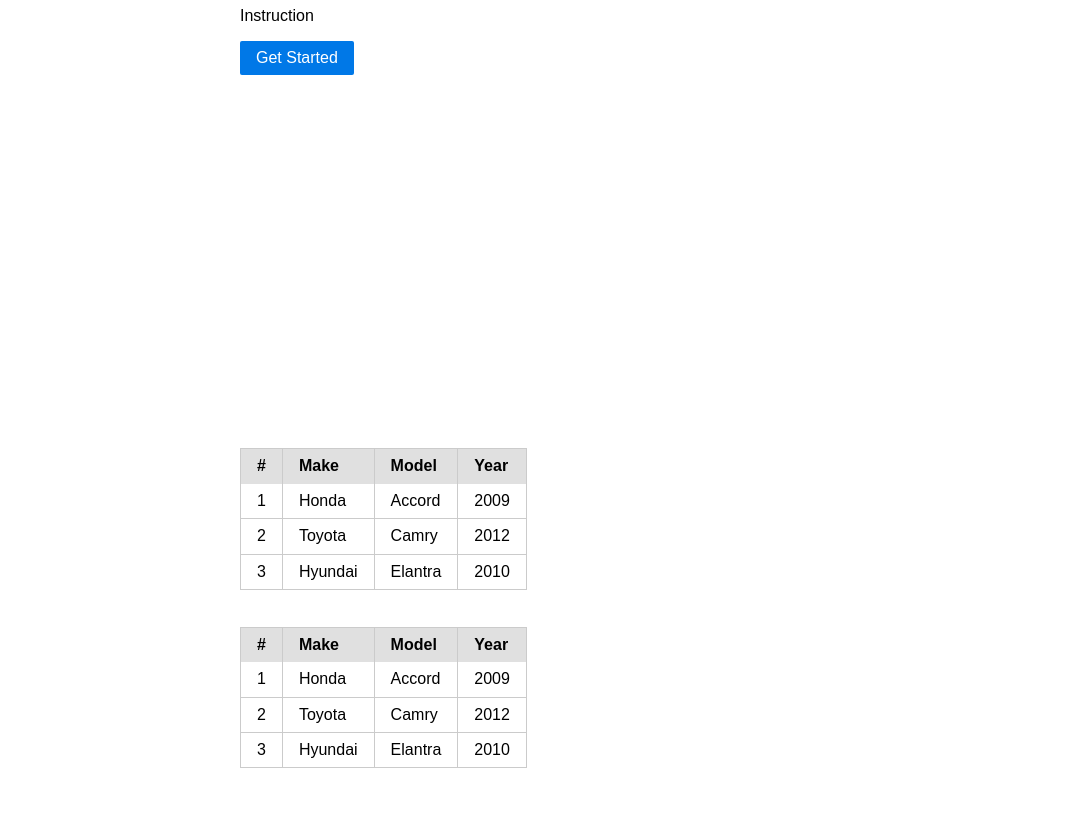
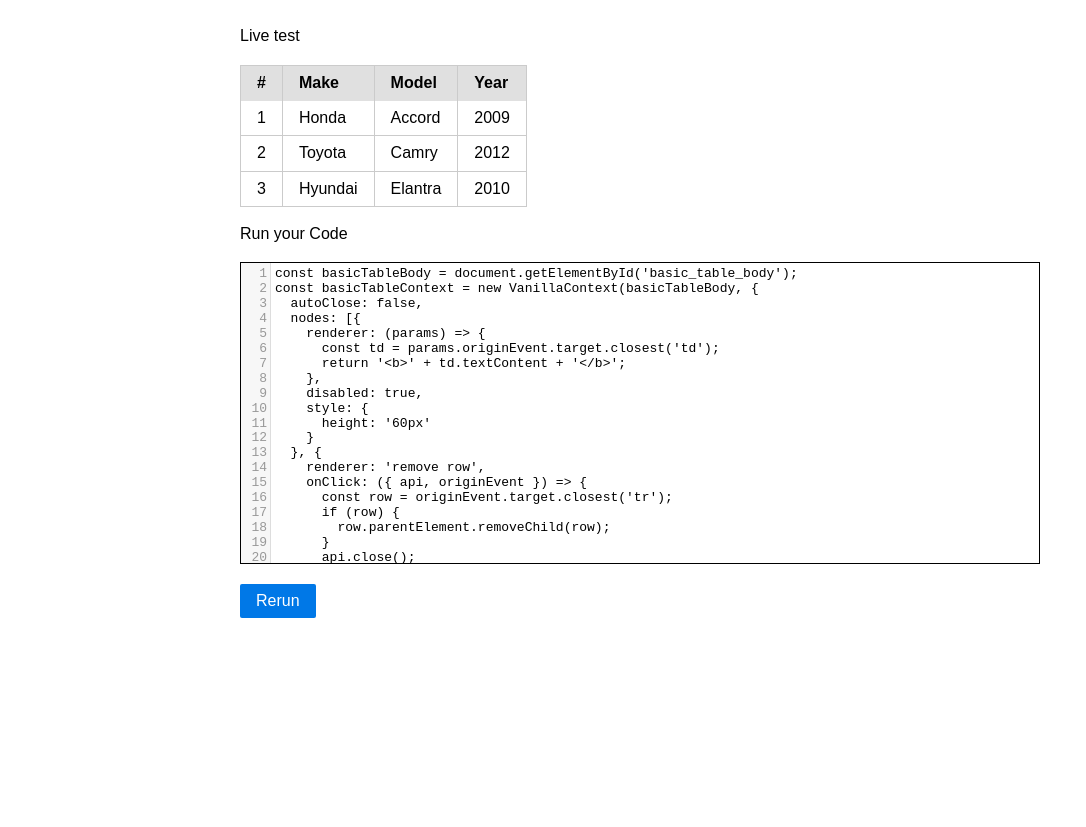
Before and after one commit to winetree94/VanillaContextMenu, a website built with webpack: page docs/index.html in a window 1280 px wide. Shown: the part 73-900 px from the top of the page, without its empty margins (0-1086 px from the left). Before the commit the page ends 841 px from the top, so only its background shows below. Built offline with nearby package versions, Linux system fonts and the light colour scheme.

Commit message:
commit docs

```diff
--- a/docs/index.html
+++ b/docs/index.html
@@ -6,6 +6,8 @@
   <meta name="viewport" content="width=device-width, initial-scale=1.0">
   <meta http-equiv="X-UA-Compatible" content="ie=edge">
   <title>Vanilla Context Menu</title>
+  <script src="https://cdnjs.cloudflare.com/ajax/libs/codemirror/5.58.2/codemirror.min.js"></script>
+  <link rel="stylesheet" href="https://cdnjs.cloudflare.com/ajax/libs/codemirror/5.32.0/codemirror.min.css" />
   <link rel="stylesheet" href="https://unpkg.com/purecss@1.0.1/build/pure-min.css">
   <link rel="stylesheet" href="https://unpkg.com/purecss@1.0.1/build/grids-responsive-min.css">
 <link href="vanilla-context.min.css" rel="stylesheet"><script type="text/javascript" src="vanilla-context.min.js"></script></head>
@@ -18,22 +20,14 @@
     </div>
   </div>
 
-  <div class="splash-container">
-    <div class="splash" style="max-width: 800px; margin: auto auto; height: 500px;">
-      <h1 class="splash-head">Big Bold Text</h1>
-      <p class="splash-subhead">
-        Instruction
-      </p>
-      <p>
-        <a href="http://purecss.io" class="pure-button pure-button-primary">Get Started</a>
-      </p>
-    </div>
+  <div class="content-wrapper" style="max-width:800px; margin: auto auto;">
+    <div class="content" style="margin-top: 100px;">
+
+      <div>
+        Live test
       </div>
 
-  <div class="content-wrapper" style="max-width:800px; margin: auto auto;">
-    <div class="content">
-
-      <table id="basic_table" class="pure-table pure-table-bordered">
+      <table id="basic_table" class="pure-table pure-table-bordered" style="margin-top: 20px;">
         <thead>
           <tr>
             <th>#</th>
@@ -66,8 +60,13 @@
           </tr>
         </tbody>
       </table>
-
-      <script>
+      <br>
+      <div>
+        Run your Code
+      </div>
+      <br>
+      <div style="border: black 1px solid;">
+        <textarea id="editor" style="height: 200px">
 const basicTableBody = document.getElementById('basic_table_body');
 const basicTableContext = new VanillaContext(basicTableBody, {
   autoClose: false,
@@ -133,66 +132,28 @@
     }]
   }]
 });
+        </textarea>
+        <script>
+          var textarea = document.getElementById('editor');
+          var editor = CodeMirror.fromTextArea(textarea, {
+            lineNumbers: true,
+            lineWrapping: true,
+            mode: "javascript",
+            val: textarea.value
+          });
+
+          eval(editor.getValue());
         </script>
+      </div>
 
-      <br><br>
-
-
-      <table id="basic_table2" class="pure-table pure-table-bordered">
-        <thead>
-          <tr>
-            <th>#</th>
-            <th>Make</th>
-            <th>Model</th>
-            <th>Year</th>
-          </tr>
-        </thead>
-
-        <tbody>
-          <tr>
-            <td>1</td>
-            <td>Honda</td>
-            <td>Accord</td>
-            <td>2009</td>
-          </tr>
-
-          <tr>
-            <td>2</td>
-            <td>Toyota</td>
-            <td>Camry</td>
-            <td>2012</td>
-          </tr>
-
-          <tr>
-            <td>3</td>
-            <td>Hyundai</td>
-            <td>Elantra</td>
-            <td>2010</td>
-          </tr>
-        </tbody>
-      </table>
-
+      <div style="margin-top: 20px;">
         <script>
-      // const basic_table2 = document.getElementById('basic_table2');
-      // const basicTableContext2 = new VanillaContext(basic_table2, (e) => {
-      //   return [
-      //     {renderer: () => ('add')},
-      //     {
-      //       renderer: () => ('delete'),
-      //       onClick: (e) => {
-      //         if (e.target) {
-      //           console.log(e.target);
-      //         }
-      //       }
-      //     },
-      //     {
-      //       renderer: () => ('<div>others...</div>'),
-      //       children: [{
-      //         renderer: () => ('download')
-      //       }]
-      //     }]
-      // });
+          function rerun() {
+            eval(editor.getValue());
+          }
         </script>
+        <button class="pure-button pure-button-primary" onclick="rerun()">Rerun</button>
+      </div>
 
     </div>
   </div>
```
Lines whose indentation alone changed are shown as unchanged.
